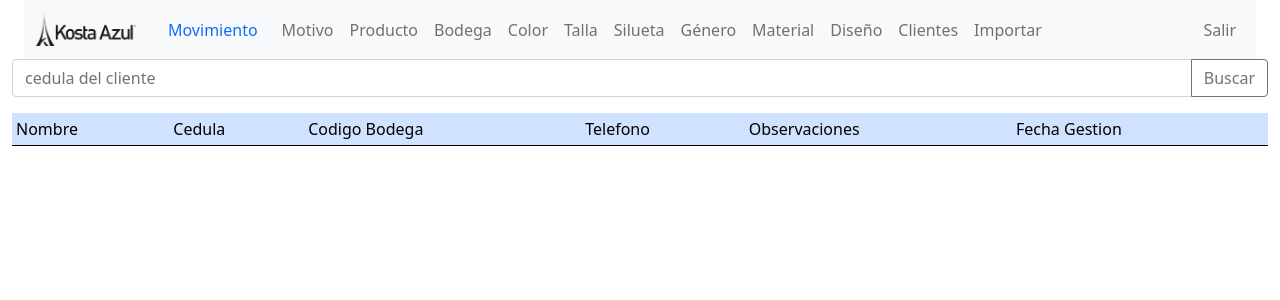
After one commit to danielvillamorales/ka-clientes, a Django app: page /cliente/consultar_cliente in a window 1280 px wide. The commit adds this page. Shown: the top 300 px of the page. Run offline with Django 4.2, Linux system fonts and the light colour scheme; data that the repository does not hold is empty.

Commit message:
funcionalidad consulta de clientes gestionados

```diff
--- /dev/null
+++ b/ventasapp/templates/cliente/consultar_cliente.html
@@ -0,0 +1,45 @@
+{% extends "base.html" %}
+{% load static %}
+{% block content %}
+
+
+
+<div class="container">
+
+    {% include "modelos/navbar.html" %}
+
+    <form method="get">
+        {% csrf_token %}
+        <div class="input-group mb-3">
+            <input type="text" class="form-control" placeholder="cedula del cliente" name="cedula">
+            <button class="btn btn-outline-secondary" type="submit" id="button-addon2">Buscar</button>
+          </div>
+    </form>
+
+    <table class="table table-sm table-striped">
+        <thead class="table-primary">
+            <tr>
+                <td>Nombre</td>
+                <td>Cedula</td>
+                <td>Codigo Bodega</td>
+                <td>Telefono</td>
+                <td>Observaciones</td>
+                <td>Fecha Gestion</td>
+            </tr>
+        </thead>
+        <tbody class="table table-sm">
+            {% for cliente in clientes %}
+            <tr>
+                <td>{{cliente.nombre}}</td>
+                <td>{{cliente.cedula}}</td>
+                <td>{{cliente.bodega}}</td>
+                <td>{{cliente.telefono}}</td>
+                <td>{{cliente.observaciones}}</td>
+                <td>{{cliente.fecha_llamada | date:'Y-m-d'}}</td>
+            </tr>
+            {% endfor %}
+        </tbody>
+    </table>
+</div>
+
+{% endblock content %}
--- a/ventasapp/templates/modelos/navbar.html
+++ b/ventasapp/templates/modelos/navbar.html
@@ -6,7 +6,7 @@
 
 <nav class="navbar navbar-expand-lg  navbar-light bg-light">
     <a class="navbar-brand" href="#">
-        <img id="logo" width="190" src="  {% static 'img/logonegro.png' %}" >
+        <img id="logo" width="100" src="  {% static 'img/logonegro.png' %}" >
     </a>
     <a class="nav-link" href=" {% url 'ventasapp:index' %} ">Movimiento</a>
     <button class="navbar-toggler" type="button" data-toggle="collapse" data-target="#navbarNav" aria-controls="navbarNav" aria-expanded="false" aria-label="Toggle navigation">
--- a/ventasapp/urls.py
+++ b/ventasapp/urls.py
@@ -10,7 +10,7 @@ from .views.talla_view import tallas, crear_talla, editar_talla, eliminar_talla
 from .views.autenticacion_view import Login, logOut
 from .views.material_view import materiales, crear_material, editar_material, eliminar_material
 from .views.diseno_view import disenos, crear_diseno, editar_diseno, eliminar_diseno
-from .views.cliente_view import importacion,listado_clientes
+from .views.cliente_view import importacion,listado_clientes,consultar_cliente
 
 app_name= "ventasapp"
 urlpatterns = [
@@ -72,4 +72,5 @@ urlpatterns = [
 
     path('cliente/', importacion, name='importacion'),
     path('cliente/listado_clientes', listado_clientes, name='listado_clientes'),
+    path('cliente/consultar_cliente', consultar_cliente, name='consultar_cliente'),
 ]
--- a/ventasapp/views/cliente_view.py
+++ b/ventasapp/views/cliente_view.py
@@ -9,6 +9,7 @@ from django.db.models import Q
 from django.conf import settings
 from django.contrib.auth.models import User,Permission,Group
 from django.contrib import messages
+from django.core.paginator import Paginator
 
 
 def import_cliente(request):
@@ -31,7 +32,7 @@ def import_cliente(request):
                 #print(f'{nombre} - {cedula} - {telefono} - {r[2].value}')
                 try:
                     almacen = Bodega.objects.get(codigo=str(r[2].value).upper())
-                    print(almacen)
+                    #print(almacen)
                     cliente = Cliente(
                         nombre=nombre,
                         cedula=cedula,
@@ -67,7 +68,10 @@ def listado_clientes(request):
     if request.method == 'POST':
         saveObservationClient(request)
     clientes = Cliente.objects.filter(bodega__codigo=user.usuario_bodega.bodega.codigo).filter(observaciones__isnull=True)
-    return render(request, 'cliente/detalle_cliente.html', {"clientes": clientes})
+    paginator = Paginator(clientes, 9)
+    page_number = request.GET.get('page')
+    page_obj = paginator.get_page(page_number)
+    return render(request, 'cliente/detalle_cliente.html', {"clientes": page_obj})
 
 
 def saveObservationClient(request):
@@ -76,3 +80,11 @@ def saveObservationClient(request):
         cliente.fecha_llamada = datetime.now()
         cliente.save()
         messages.success(request, f'Cliente actualizado correctamente')
+
+
+def consultar_cliente(request):
+    if request.method == 'GET':
+        cedula = request.GET.get('cedula')
+        clientes = Cliente.objects.filter(cedula=cedula).filter(observaciones__isnull=False)
+        return render(request, 'cliente/consultar_cliente.html', {"clientes": clientes})
+    return render(request, 'cliente/consultar_cliente.html')
--- a/ventasapp/views/ventas_view.py
+++ b/ventasapp/views/ventas_view.py
@@ -227,7 +227,7 @@ def exportar(request):
 
 def listar_movimiento(request):
     ventas_no_realizadas = VentaNoRealizada.objects.all()
-    paginator = Paginator(ventas_no_realizadas, 20)  # Cambiar el número "10" por la cantidad de elementos que deseas mostrar por página
+    paginator = Paginator(ventas_no_realizadas, 9)  # Cambiar el número "20" por la cantidad de elementos que deseas mostrar por página
     page_number = request.GET.get('page')
     page_obj = paginator.get_page(page_number)
     return render(request, "ventasapp/listar_movimiento.html", {
```
Also changed, not shown: ventasapp/templates/cliente/detalle_cliente.html (+27 -5 lines).
